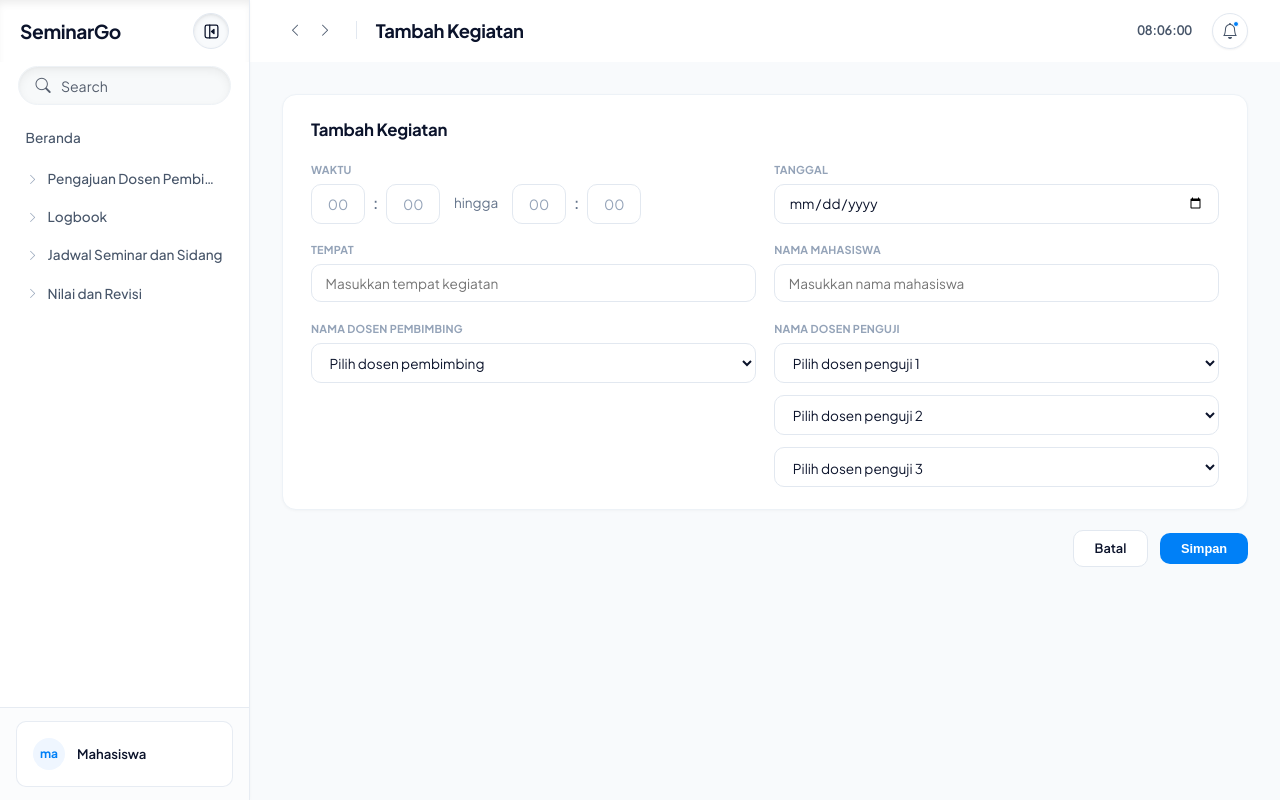
After one commit to Althaf-Budiman/seminar-go, a PHP site: page /manajemen-jadwal/create in a window 1280 px wide. The commit adds this page. Run offline with PHP 8.4, Linux system fonts and the light colour scheme; the visitor is signed in with stand-in values (Sample User, id 1); some libraries are stand-ins or nearby versions.

Commit message:
slicing: manajemen jadwal tambah kegiatan page

```diff
--- a/assets/css/style.css
+++ b/assets/css/style.css
@@ -501,6 +501,60 @@ textarea.form-input {
 .form-file:focus-within {
     border-color: #93c5fd;
     box-shadow: 0 0 0 3px rgba(37, 99, 235, 0.08);
+}
+
+/* Time Range Input & Select Stack */
+.time-range-group {
+    display: inline-flex;
+    align-items: center;
+    gap: 0.5rem;
+}
+
+.time-range-group .time-box {
+    width: 54px;
+    max-width: 54px;
+    min-width: 54px;
+    flex: 0 0 54px;
+    height: 40px;
+    padding: 0.5rem 0.25rem;
+    text-align: center;
+    font-size: 0.85rem;
+    color: var(--text-primary);
+    background-color: var(--bg-surface);
+    border: 1px solid #e2e8f0;
+    border-radius: var(--radius-md);
+    box-sizing: border-box;
+    transition: border-color 0.15s ease, box-shadow 0.15s ease;
+}
+
+.time-range-group .time-box::placeholder {
+    color: #94a3b8;
+}
+
+.time-range-group .time-box:focus {
+    outline: none;
+    border-color: #93c5fd;
+    box-shadow: 0 0 0 3px rgba(37, 99, 235, 0.08);
+}
+
+.time-range-group .time-separator {
+    font-size: 0.95rem;
+    font-weight: 600;
+    color: #64748b;
+    user-select: none;
+}
+
+.time-range-group .time-delimiter {
+    font-size: 0.85rem;
+    color: #64748b;
+    margin: 0 0.4rem;
+    user-select: none;
+}
+
+.select-stack {
+    display: flex;
+    flex-direction: column;
+    gap: 0.75rem;
 }
 
 
--- a/controllers/ManajemenJadwal.php
+++ b/controllers/ManajemenJadwal.php
@@ -202,4 +202,54 @@ class ManajemenJadwal
             'mahasiswaSiapDijadwalkan' => $this->getMahasiswaSiapDijadwalkan(),
         ]);
     }
+
+    public function create()
+    {
+        $dosenPembimbing = [
+            'Dosen, M.T.',
+            'Dosen, M.Kom.',
+            'Dosen, M.Eng.',
+        ];
+
+        $dosenPenguji = [
+            'Dosen, M.Kom.',
+            'Dosen, M.Eng.',
+            'Dosen, M.T.',
+        ];
+
+        $mahasiswaList = [
+            ['nama' => 'Fakhrul', 'nim' => '2207411035'],
+            ['nama' => 'Andrey', 'nim' => '2207411036'],
+            ['nama' => 'Muhammad Desra Zaidaan', 'nim' => '2207411017'],
+            ['nama' => 'Sakha Ibadil Kirom', 'nim' => '2207411024'],
+            ['nama' => 'Nadia Putri Ramadhani', 'nim' => '2207411059'],
+            ['nama' => 'Bagas Pratama', 'nim' => '2207411063'],
+        ];
+
+        $selectedNim = $_GET['nim'] ?? '';
+        $namaMahasiswa = $_GET['nama'] ?? '';
+        if ($selectedNim && !$namaMahasiswa) {
+            foreach ($mahasiswaList as $m) {
+                if ($m['nim'] === $selectedNim) {
+                    $namaMahasiswa = $m['nama'];
+                    break;
+                }
+            }
+        }
+
+        $this->load->view('views/manajemen-jadwal/form.php', [
+            'pageTitle'        => 'Tambah Kegiatan',
+            'activeMenu'       => 'manajemen-jadwal',
+            'dosenPembimbing'  => $dosenPembimbing,
+            'dosenPenguji'     => $dosenPenguji,
+            'namaMahasiswa'    => $namaMahasiswa,
+            'selectedNim'      => $selectedNim,
+        ]);
+    }
+
+    public function store()
+    {
+        header('Location: ' . BASE_URL . '/manajemen-jadwal');
+        exit;
+    }
 }
--- /dev/null
+++ b/views/manajemen-jadwal/form.php
@@ -0,0 +1,331 @@
+<?php
+require_once __DIR__ . '/../layout/header.php';
+?>
+
+<style>
+.time-range-group {
+    display: flex !important;
+    flex-direction: row !important;
+    align-items: center !important;
+    gap: 0.5rem !important;
+    width: auto !important;
+}
+
+.time-range-group .time-box {
+    width: 54px !important;
+    min-width: 54px !important;
+    max-width: 54px !important;
+    height: 40px !important;
+    padding: 0.4rem 0.2rem !important;
+    text-align: center !important;
+    font-size: 0.875rem !important;
+    color: var(--text-primary, #0f172a) !important;
+    background-color: var(--bg-surface, #ffffff) !important;
+    border: 1px solid #e2e8f0 !important;
+    border-radius: var(--radius-md, 8px) !important;
+    box-sizing: border-box !important;
+    transition: border-color 0.15s ease, box-shadow 0.15s ease !important;
+    flex: 0 0 54px !important;
+}
+
+.time-range-group .time-box::placeholder {
+    color: #94a3b8 !important;
+}
+
+.time-range-group .time-box:focus {
+    outline: none !important;
+    border-color: #93c5fd !important;
+    box-shadow: 0 0 0 3px rgba(37, 99, 235, 0.08) !important;
+}
+
+.time-range-group .time-separator {
+    font-size: 0.95rem !important;
+    font-weight: 600 !important;
+    color: #64748b !important;
+    user-select: none !important;
+}
+
+.time-range-group .time-delimiter {
+    font-size: 0.85rem !important;
+    color: #64748b !important;
+    margin: 0 0.35rem !important;
+    user-select: none !important;
+}
+
+.select-stack {
+    display: flex !important;
+    flex-direction: column !important;
+    gap: 0.75rem !important;
+}
+</style>
+
+<div>
+    <form
+        action="<?= BASE_URL ?>/manajemen-jadwal/store"
+        method="POST"
+        id="formTambahKegiatan">
+        <section class="content-card">
+
+            <div class="card-header">
+                <h2>Tambah Kegiatan</h2>
+            </div>
+
+            <div class="form-grid">
+
+                <!-- Waktu -->
+                <div class="form-field">
+                    <label for="jam_mulai">
+                        WAKTU
+                    </label>
+
+                    <div class="time-range-group">
+                        <input
+                            type="text"
+                            inputmode="numeric"
+                            maxlength="2"
+                            id="jam_mulai"
+                            name="jam_mulai"
+                            class="form-input time-box"
+                            placeholder="00"
+                            autocomplete="off"
+                            required>
+                        <span class="time-separator">:</span>
+                        <input
+                            type="text"
+                            inputmode="numeric"
+                            maxlength="2"
+                            id="menit_mulai"
+                            name="menit_mulai"
+                            class="form-input time-box"
+                            placeholder="00"
+                            autocomplete="off"
+                            required>
+                        <span class="time-delimiter">hingga</span>
+                        <input
+                            type="text"
+                            inputmode="numeric"
+                            maxlength="2"
+                            id="jam_selesai"
+                            name="jam_selesai"
+                            class="form-input time-box"
+                            placeholder="00"
+                            autocomplete="off"
+                            required>
+                        <span class="time-separator">:</span>
+                        <input
+                            type="text"
+                            inputmode="numeric"
+                            maxlength="2"
+                            id="menit_selesai"
+                            name="menit_selesai"
+                            class="form-input time-box"
+                            placeholder="00"
+                            autocomplete="off"
+                            required>
+                    </div>
+                </div>
+
+                <!-- Tanggal -->
+                <div class="form-field">
+                    <label for="tanggal">
+                        TANGGAL
+                    </label>
+
+                    <input
+                        type="date"
+                        id="tanggal"
+                        name="tanggal"
+                        class="form-input"
+                        placeholder="Pilih Tanggal"
+                        required>
+                </div>
+
+                <!-- Tempat -->
+                <div class="form-field">
+                    <label for="tempat">
+                        TEMPAT
+                    </label>
+
+                    <input
+                        type="text"
+                        id="tempat"
+                        name="tempat"
+                        class="form-input"
+                        placeholder="Masukkan tempat kegiatan"
+                        required>
+                </div>
+
+                <!-- Nama Mahasiswa -->
+                <div class="form-field">
+                    <label for="nama_mahasiswa">
+                        NAMA MAHASISWA
+                    </label>
+
+                    <input
+                        type="text"
+                        id="nama_mahasiswa"
+                        name="nama_mahasiswa"
+                        class="form-input"
+                        placeholder="Masukkan nama mahasiswa"
+                        value="<?= htmlspecialchars($namaMahasiswa ?? $_GET['nama'] ?? '') ?>"
+                        required>
+                </div>
+
+                <!-- Pilih Dosen Pembimbing -->
+                <div class="form-field">
+                    <label for="pilih_dosen_pembimbing">
+                        NAMA DOSEN PEMBIMBING
+                    </label>
+
+                    <select
+                        id="pilih_dosen_pembimbing"
+                        name="pilih_dosen_pembimbing"
+                        class="form-input"
+                        required>
+                        <option
+                            value=""
+                            disabled selected>
+                            Pilih dosen pembimbing
+                        </option>
+
+                        <?php foreach (($dosenPembimbing ?? []) as $dosbing): ?>
+                            <option
+                                value="<?= htmlspecialchars($dosbing) ?>">
+                                <?= htmlspecialchars($dosbing) ?>
+                            </option>
+                        <?php endforeach; ?>
+                    </select>
+                </div>
+
+                <!-- Pilih Dosen Penguji -->
+                <div class="form-field">
+                    <label for="pilih_dosen_penguji_1">
+                        NAMA DOSEN PENGUJI
+                    </label>
+
+                    <div class="select-stack">
+                        <select
+                            id="pilih_dosen_penguji_1"
+                            name="pilih_dosen_penguji[]"
+                            class="form-input"
+                            required>
+                            <option
+                                value=""
+                                disabled selected>
+                                Pilih dosen penguji 1
+                            </option>
+
+                            <?php foreach (($dosenPenguji ?? []) as $penguji): ?>
+                                <option
+                                    value="<?= htmlspecialchars($penguji) ?>">
+                                    <?= htmlspecialchars($penguji) ?>
+                                </option>
+                            <?php endforeach; ?>
+                        </select>
+
+                        <select
+                            id="pilih_dosen_penguji_2"
+                            name="pilih_dosen_penguji[]"
+                            class="form-input"
+                            required>
+                            <option
+                                value=""
+                                disabled selected>
+                                Pilih dosen penguji 2
+                            </option>
+
+                            <?php foreach (($dosenPenguji ?? []) as $penguji): ?>
+                                <option
+                                    value="<?= htmlspecialchars($penguji) ?>">
+                                    <?= htmlspecialchars($penguji) ?>
+                                </option>
+                            <?php endforeach; ?>
+                        </select>
+
+                        <select
+                            id="pilih_dosen_penguji_3"
+                            name="pilih_dosen_penguji[]"
+                            class="form-input"
+                            required>
+                            <option
+                                value=""
+                                disabled selected>
+                                Pilih dosen penguji 3
+                            </option>
+
+                            <?php foreach (($dosenPenguji ?? []) as $penguji): ?>
+                                <option
+                                    value="<?= htmlspecialchars($penguji) ?>">
+                                    <?= htmlspecialchars($penguji) ?>
+                                </option>
+                            <?php endforeach; ?>
+                        </select>
+                    </div>
+                </div>
+
+            </div>
+        </section>
+
+        <!-- Action Buttons -->
+        <div class="form-actions" style="margin-top: 1.25rem;">
+            <a
+                href="<?= BASE_URL ?>/manajemen-jadwal"
+                class="btn-secondary">
+                Batal
+            </a>
+
+            <button type="submit" class="btn-primary">
+                Simpan
+            </button>
+        </div>
+    </form>
+</div>
+
+<script>
+document.addEventListener('DOMContentLoaded', function () {
+    const timeInputs = [
+        document.getElementById('jam_mulai'),
+        document.getElementById('menit_mulai'),
+        document.getElementById('jam_selesai'),
+        document.getElementById('menit_selesai')
+    ].filter(Boolean);
+
+    timeInputs.forEach((input, idx) => {
+        // Hanya izinkan angka
+        input.addEventListener('input', function () {
+            this.value = this.value.replace(/\D/g, '');
+
+            const isHour = idx === 0 || idx === 2;
+            const maxVal = isHour ? 23 : 59;
+
+            if (this.value.length >= 2) {
+                let num = parseInt(this.value, 10);
+                if (num > maxVal) {
+                    this.value = String(maxVal);
+                }
+                // Otomatis pindah ke input berikutnya jika 2 digit sudah diisi
+                if (idx < timeInputs.length - 1) {
+                    timeInputs[idx + 1].focus();
+                    timeInputs[idx + 1].select();
+                }
+            }
+        });
+
+        // Format padding 0 saat keluar dari input (blur)
+        input.addEventListener('blur', function () {
+            if (this.value.length === 1) {
+                this.value = '0' + this.value;
+            }
+        });
+
+        // Dukung tombol Backspace untuk pindah mundur jika kosong
+        input.addEventListener('keydown', function (e) {
+            if (e.key === 'Backspace' && this.value === '' && idx > 0) {
+                timeInputs[idx - 1].focus();
+            }
+        });
+    });
+});
+</script>
+
+<?php require_once __DIR__ . '/../layout/footer.php'; ?>
--- a/views/manajemen-jadwal/index.php
+++ b/views/manajemen-jadwal/index.php
@@ -49,7 +49,7 @@ foreach ($jadwal as $tgl => $grup) {
 
                     <div style="display: flex; gap: 1rem; align-items: center;">
                         <div class="badge <?= htmlspecialchars($index + 1) == 1 ? 'primary' : 'neutral' ?>">Syarat Terpenuhi</div>
-                        <button class="btn-primary" type="button">Buat Jadwal</button>
+                        <a href="<?= BASE_URL ?>/manajemen-jadwal/create" class="btn-primary" type="button">Buat Jadwal</a>
                     </div>
                 </div>
             <?php endforeach; ?>
--- a/views/rekapitulasi-dokumen-mahasiswa/index.php
+++ b/views/rekapitulasi-dokumen-mahasiswa/index.php
@@ -54,10 +54,6 @@
             <button class="documents-filter-btn" id="sortBtn">
                 <i class="bi bi-sort-down-alt"></i>
                 <span id="sortLabel">Terbaru</span>
-            </button>
-            <button class="documents-filter-btn" id="btnUnduhSemua">
-                <i class="bi bi-download"></i>
-                Unduh Semua
             </button>
         </div>
 
@@ -137,5 +133,5 @@
     </div>
 </div>
 
-
+<script src="<?= BASE_URL ?>/scripts/table.js"></script>
 <?php require_once __DIR__ . '/../layout/footer.php'; ?>
```
